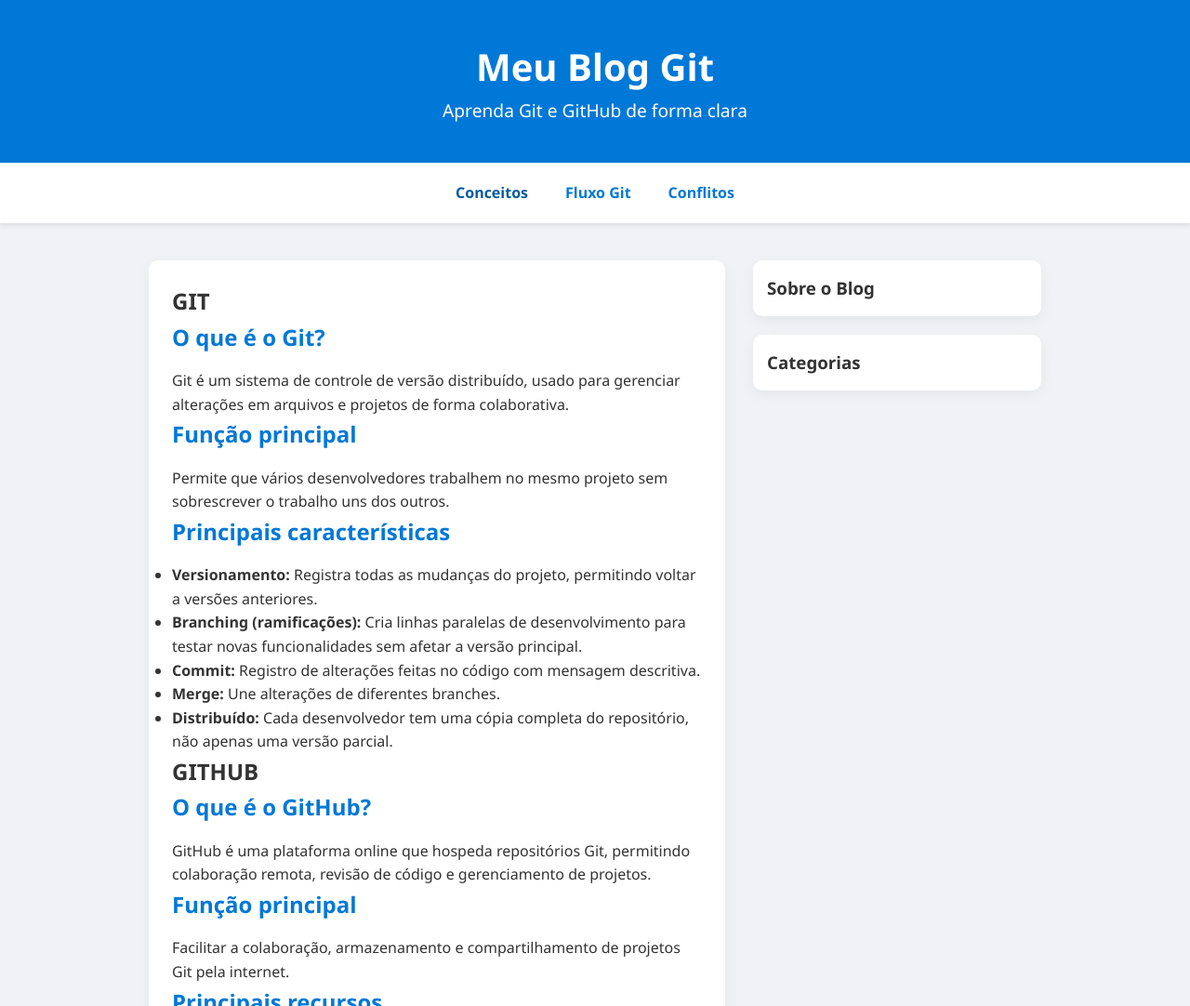
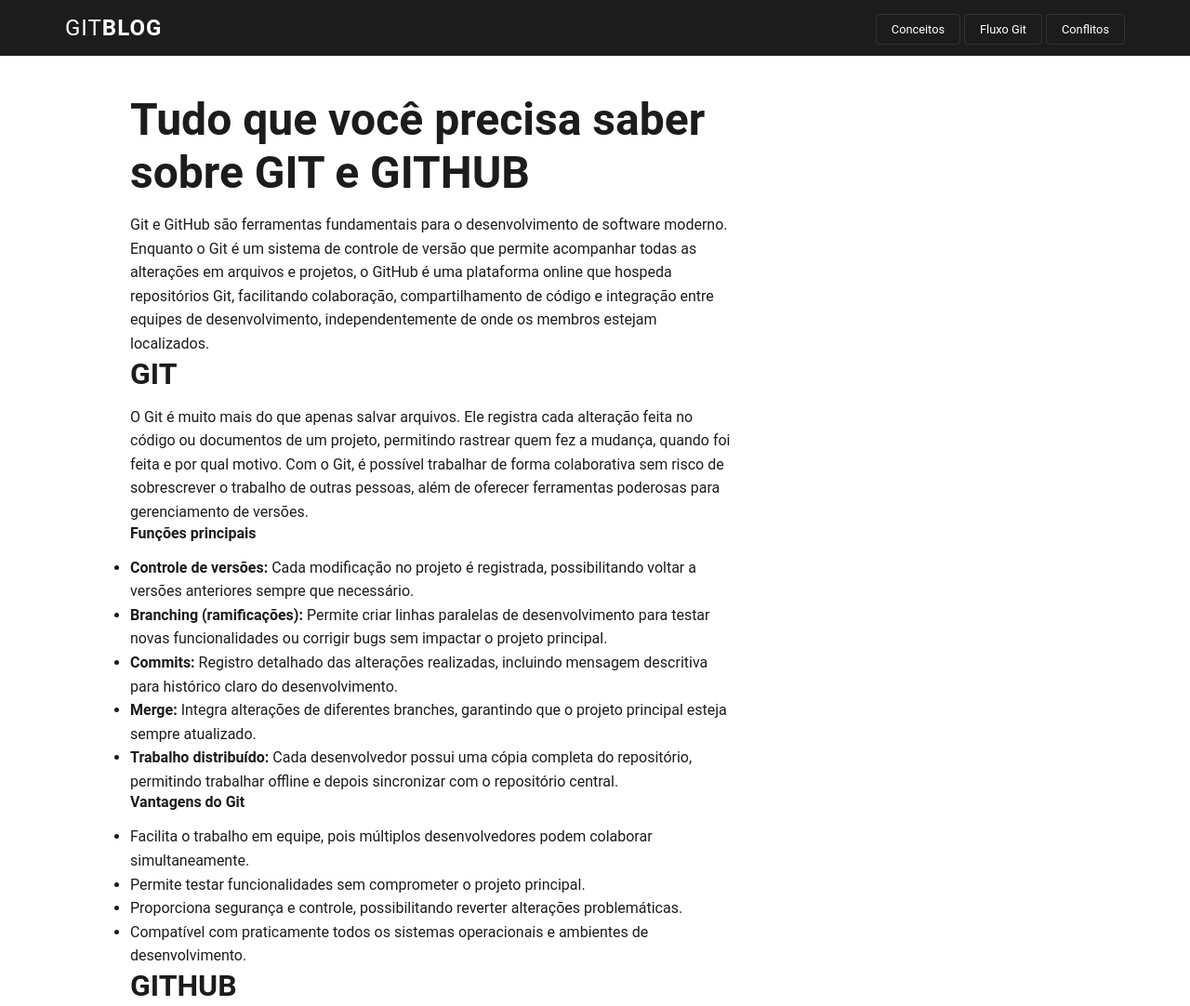
Before and after one commit to TaisRosin/My-GitHub, a plain HTML site: page index.html in a window 1280 px wide. Shown: the top 1082 px of the page at 93% size. Drawn offline with Linux system fonts and the light colour scheme.

Commit message:
ajustes gerais no texto

```diff
--- a/index.html
+++ b/index.html
@@ -1,82 +1,101 @@
 <!DOCTYPE html>
 <html lang="pt-BR">
+
 <head>
     <meta charset="UTF-8">
     <meta name="viewport" content="width=device-width, initial-scale=1.0">
     <title>Conceitos Git e GitHub</title>
     <link rel="stylesheet" href="style.css">
 </head>
+
 <body>
     <header>
-        <h1>Meu Blog Git</h1>
-        <p>Aprenda Git e GitHub de forma clara</p>
+        <div class="container">
+            <h1><span>GIT</span>BLOG</h1>
+            <div class="pages">
+                <a class="btn-conceitos" href="index.html">Conceitos</a>
+                <a class="btn-fluxo" href="fluxo.html">Fluxo Git</a>
+                <a class="btn-conflitos" href="conflitos.html">Conflitos</a>
+            </div>
+        </div>
     </header>
 
-    <nav>
-    <a href="index.html" class="active">Conceitos</a>
-    <a href="fluxo.html">Fluxo Git</a>
-    <a href="conflitos.html">Conflitos</a>
-    </nav>
+    <main>
+        <section class="posts" id="conceitos">
+            <div class="post">
+                <h1>Tudo que você precisa saber sobre GIT e GITHUB</h1>
+                <p>Git e GitHub são ferramentas fundamentais para o desenvolvimento de software moderno. Enquanto o Git
+                    é um sistema de controle de versão que permite acompanhar todas as alterações em arquivos e
+                    projetos, o GitHub é uma plataforma online que hospeda repositórios Git, facilitando colaboração,
+                    compartilhamento de código e integração entre equipes de desenvolvimento, independentemente de onde
+                    os membros estejam localizados.</p>
+                <h2>GIT</h2>
+                <p>O Git é muito mais do que apenas salvar arquivos. Ele registra cada alteração feita no código ou
+                    documentos de um projeto, permitindo rastrear quem fez a mudança, quando foi feita e por qual
+                    motivo. Com o Git, é possível trabalhar de forma colaborativa sem risco de sobrescrever o trabalho
+                    de outras pessoas, além de oferecer ferramentas poderosas para gerenciamento de versões.</p>
 
+                <h3>Funções principais</h3>
+                <ul>
+                    <li><strong>Controle de versões:</strong> Cada modificação no projeto é registrada, possibilitando
+                        voltar a versões anteriores sempre que necessário.</li>
+                    <li><strong>Branching (ramificações):</strong> Permite criar linhas paralelas de desenvolvimento
+                        para testar novas funcionalidades ou corrigir bugs sem impactar o projeto principal.</li>
+                    <li><strong>Commits:</strong> Registro detalhado das alterações realizadas, incluindo mensagem
+                        descritiva para histórico claro do desenvolvimento.</li>
+                    <li><strong>Merge:</strong> Integra alterações de diferentes branches, garantindo que o projeto
+                        principal esteja sempre atualizado.</li>
+                    <li><strong>Trabalho distribuído:</strong> Cada desenvolvedor possui uma cópia completa do
+                        repositório, permitindo trabalhar offline e depois sincronizar com o repositório central.</li>
+                </ul>
 
-    <main>
-    <section class="posts">
-        <div class="post">
-            <h1>GIT</h1>
+                <h3>Vantagens do Git</h3>
+                <ul>
+                    <li>Facilita o trabalho em equipe, pois múltiplos desenvolvedores podem colaborar simultaneamente.
+                    </li>
+                    <li>Permite testar funcionalidades sem comprometer o projeto principal.</li>
+                    <li>Proporciona segurança e controle, possibilitando reverter alterações problemáticas.</li>
+                    <li>Compatível com praticamente todos os sistemas operacionais e ambientes de desenvolvimento.</li>
+                </ul>
 
-            <h2>O que é o Git?</h2>
-            <p>Git é um sistema de controle de versão distribuído, usado para gerenciar alterações em arquivos e projetos de forma colaborativa.</p>
+                <h2>GITHUB</h2>
+                <p>O GitHub é uma plataforma online que complementa o Git, oferecendo um espaço centralizado para
+                    armazenar repositórios, colaborar em projetos, revisar códigos e automatizar processos de
+                    desenvolvimento. Além de hospedar projetos, ele fornece ferramentas sociais e de integração que
+                    tornam o desenvolvimento colaborativo mais eficiente.</p>
 
-            <h2>Função principal</h2>
-            <p>Permite que vários desenvolvedores trabalhem no mesmo projeto sem sobrescrever o trabalho uns dos outros.</p>
+                <h3>Funções principais</h3>
+                <ul>
+                    <li><strong>Hospedagem de repositórios remotos:</strong> Permite que qualquer pessoa com acesso
+                        visualize, clone e contribua para o projeto.</li>
+                    <li><strong>Pull Requests:</strong> Solicitações de revisão de alterações antes de integrar as
+                        mudanças ao projeto principal, garantindo qualidade do código.</li>
+                    <li><strong>Issues:</strong> Sistema de acompanhamento de tarefas, bugs e ideias, facilitando a
+                        organização do desenvolvimento.</li>
+                    <li><strong>Actions:</strong> Automatização de processos como testes, deploy e integração contínua.
+                    </li>
+                    <li><strong>Fork e Clone:</strong> Permitem copiar repositórios para modificar ou testar
+                        funcionalidades sem afetar o projeto original.</li>
+                </ul>
+                <h3>Vantagens do GitHub</h3>
+                <ul>
+                    <li>Permite colaboração remota, ideal para equipes distribuídas geograficamente.</li>
+                    <li>Facilita revisão de código e integração de alterações com segurança.</li>
+                    <li>Fornece métricas e histórico detalhado de commits para análise do projeto.</li>
+                    <li>Suporta integração com diversas ferramentas de desenvolvimento e CI/CD.</li>
+                </ul>
 
-            <h2>Principais características</h2>
-            <ul>
-                <li><strong>Versionamento:</strong> Registra todas as mudanças do projeto, permitindo voltar a versões anteriores.</li>
-                <li><strong>Branching (ramificações):</strong> Cria linhas paralelas de desenvolvimento para testar novas funcionalidades sem afetar a versão principal.</li>
-                <li><strong>Commit:</strong> Registro de alterações feitas no código com mensagem descritiva.</li>
-                <li><strong>Merge:</strong> Une alterações de diferentes branches.</li>
-                <li><strong>Distribuído:</strong> Cada desenvolvedor tem uma cópia completa do repositório, não apenas uma versão parcial.</li>
-            </ul>
+                <h2>Diferenças entre Git e GitHub</h2>
+                <p><strong>Git:</strong> é o sistema de controle de versão que você instala no seu computador. Ele
+                    gerencia alterações localmente, permite criar branches, realizar commits e gerenciar merges.</p>
+                <p><strong>GitHub:</strong> é a plataforma online que hospeda repositórios Git. Ela permite colaboração
+                    entre desenvolvedores, revisão de código, integração contínua, automação de tarefas e
+                    compartilhamento de projetos com o mundo.</p>
 
-            <h1>GITHUB</h1>
-
-            <h2>O que é o GitHub?</h2>
-            <p>GitHub é uma plataforma online que hospeda repositórios Git, permitindo colaboração remota, revisão de código e gerenciamento de projetos.</p>
-
-            <h2>Função principal</h2>
-            <p>Facilitar a colaboração, armazenamento e compartilhamento de projetos Git pela internet.</p>
-
-            <h2>Principais recursos</h2>
-            <ul>
-                <li><strong>Repositórios remotos:</strong> Armazenamento central de projetos Git para acesso online.</li>
-                <li><strong>Pull Requests:</strong> Solicitações de revisão de alterações antes de integrar ao projeto principal.</li>
-                <li><strong>Issues:</strong> Sistema de acompanhamento de tarefas, bugs e ideias.</li>
-                <li><strong>Actions:</strong> Automatização de tarefas, como testes e deploy.</li>
-                <li><strong>Fork e Clone:</strong> Permitem copiar repositórios para modificar sem afetar o original.</li>
-            </ul>
-
-            <h2>Diferença entre Git e GitHub</h2>
-            <p><strong>Git:</strong> é a ferramenta de controle de versão que você instala no computador e gerencia mudanças localmente.</p>
-            <p><strong>GitHub:</strong> é a plataforma online que hospeda repositórios Git, permitindo colaboração e integração entre desenvolvedores de qualquer lugar.</p>
-        </div>
-    </section>
-
-    <aside class="sidebar">
-        <div class="card">
-            <h3>Sobre o Blog</h3>
-            <p><!-- Info do blog/autor aqui --></p>
-        </div>
-        <div class="card">
-            <h3>Categorias</h3>
-            <p><!-- Categorias ou tags aqui --></p>
-        </div>
-    </aside>
-</main>
-
-
-    <footer>
-        &copy; 2025 Meu Blog Git
-    </footer>
-</body>
-</html>
+                <h3>Resumo</h3>
+                <p>Em resumo, o Git é a ferramenta que controla todas as alterações no código, enquanto o GitHub é o
+                    serviço que permite que essas alterações sejam compartilhadas e colaboradas online. Juntos, eles
+                    formam a base do desenvolvimento moderno, tornando o trabalho em equipe mais organizado, seguro e
+                    eficiente.</p>
+            </div>
+        </section>
--- a/style.css
+++ b/style.css
@@ -2,58 +2,79 @@
 * {
     margin: 0;
     padding: 0;
-    box-sizing: border-box;
-    font-family: 'Segoe UI', Tahoma, Geneva, Verdana, sans-serif;
 }
-
 body {
-    background-color: #f0f2f5;
-    color: #333;
-    line-height: 1.6;
+    font-family: "Roboto", sans-serif;
+    font-style: normal;
+    font-optical-sizing: auto;
+    background-color: #fff;
+    color: #ededed;
 }
-
+.container{
+    margin: 0 auto;
+    max-width: 1140px;
+}
 /* Header */
 header {
-    background-color: #0078d7;
-    color: white;
-    padding: 40px 20px;
-    text-align: center;
+    background-color: #1c1c1c;
+    padding: 1rem 2rem;
 }
+header .container {
+    display: flex;
+    flex-direction: d;
+    align-items: center;
+    justify-content: space-between;
+}
+header h1 {
+    font-size: 1.5rem;
+    font-weight: bold;
+    letter-spacing: 1px;
+    color: #fff;
 
-header h1 {
-    font-size: 2.5rem;
-    font-weight: 700;
 }
-
-header p {
-    font-size: 1.2rem;
-    font-weight: 300;
+header h1 span {
+    font-weight: 400;
 }
-
-/* Navigation */
-nav {
-    background-color: #fff;
+header.pages {
     display: flex;
-    justify-content: center;
-    padding: 15px 0;
-    box-shadow: 0 2px 5px rgba(0,0,0,0.1);
+    gap: 1rem;
 }
-
-nav a {
+header .pages .btn-conceitos {
+    color: #fff;
     text-decoration: none;
-    color: #0078d7;
-    margin: 0 20px;
-    font-weight: 600;
-    padding: 5px 0;
-    position: relative;
-    transition: color 0.3s;
+    font-size: 0.8rem;
+    padding: 0.5rem 1rem;
+    border: 1px solid #333;
+    border-radius: 4px;
+    transition: all 0.3s ease;
 }
-
-nav a:hover,
-nav a.active {
-    color: #005a9e;
+header .pages .btn-conceitos:hover {
+    background-color: #333;
 }
-
+header .pages .btn-fluxo {
+    color: #fff;
+    text-decoration: none;
+    font-size: 0.8rem;
+    padding: 0.5rem 1rem;
+    border: 1px solid #333;
+    border-radius: 4px;
+    transition: all 0.3s ease;
+}
+header .pages .btn-fluxo:hover {
+    background-color: #333;
+}
+header .pages .btn-conflitos {
+    color: #fff;
+    text-decoration: none;
+    font-size: 0.8rem;
+    padding: 0.5rem 1rem;
+    border: 1px solid #333;
+    border-radius: 4px;
+    transition: all 0.3s ease;
+}
+header .pages .btn-conflitos:hover {
+    background-color: #333;
+}
 /* Main Blog Layout */
 main {
     max-width: 1000px;
@@ -63,58 +84,31 @@
     grid-template-columns: 2fr 1fr;
     gap: 30px;
 }
+/* Posts */
 
-/* Posts */
-.post {
-    background-color: #fff;
-    padding: 25px;
-    border-radius: 10px;
-    box-shadow: 0 5px 15px rgba(0,0,0,0.05);
-    margin-bottom: 30px;
+
+.post h1 {
+    color: #1c1c1c;
+    margin-bottom: 15px;
+    font-size: 3rem;
 }
-
 .post h2 {
-    color: #0078d7;
+    color: #1c1c1c;
     margin-bottom: 15px;
+    font-size: 2rem;
 }
-
+.post h3 {
+    color: #1c1c1c;
+    margin-bottom: 15px;
+    font-size: 1rem;
+}
 .post p {
+    color: #1c1c1c;
     font-size: 1rem;
     line-height: 1.6;
 }
-
-/* Sidebar */
-.sidebar {
-    display: flex;
-    flex-direction: column;
-    gap: 20px;
+.post li {
+    color: #1c1c1c;
+    font-size: 1rem;
+    line-height: 1.6;
 }
-
-.sidebar .card {
-    background-color: #fff;
-    padding: 15px;
-    border-radius: 10px;
-    box-shadow: 0 5px 15px rgba(0,0,0,0.05);
-}
-
-/* Footer */
-footer {
-    text-align: center;
-    padding: 25px;
-    margin-top: 40px;
-    color: #555;
-    background-color: #fff;
-    box-shadow: 0 -2px 5px rgba(0,0,0,0.05);
-}
-
-/* Responsivo */
-@media (max-width: 768px) {
-    main {
-        grid-template-columns: 1fr;
-    }
-
-    nav {
-        flex-direction: column;
-        gap: 10px;
-    }
-}
```
Also changed, not shown: conflitos.html (+10 -10 lines), fluxo.html (+12 -10 lines).
